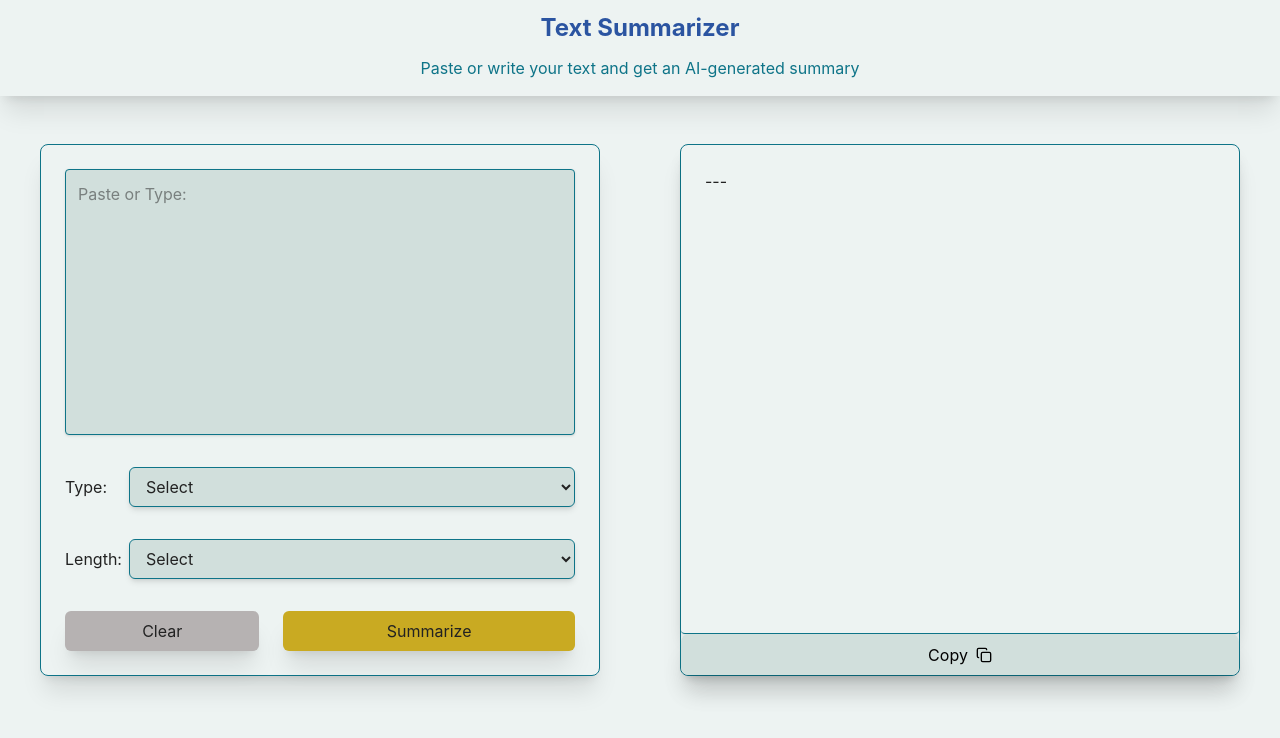
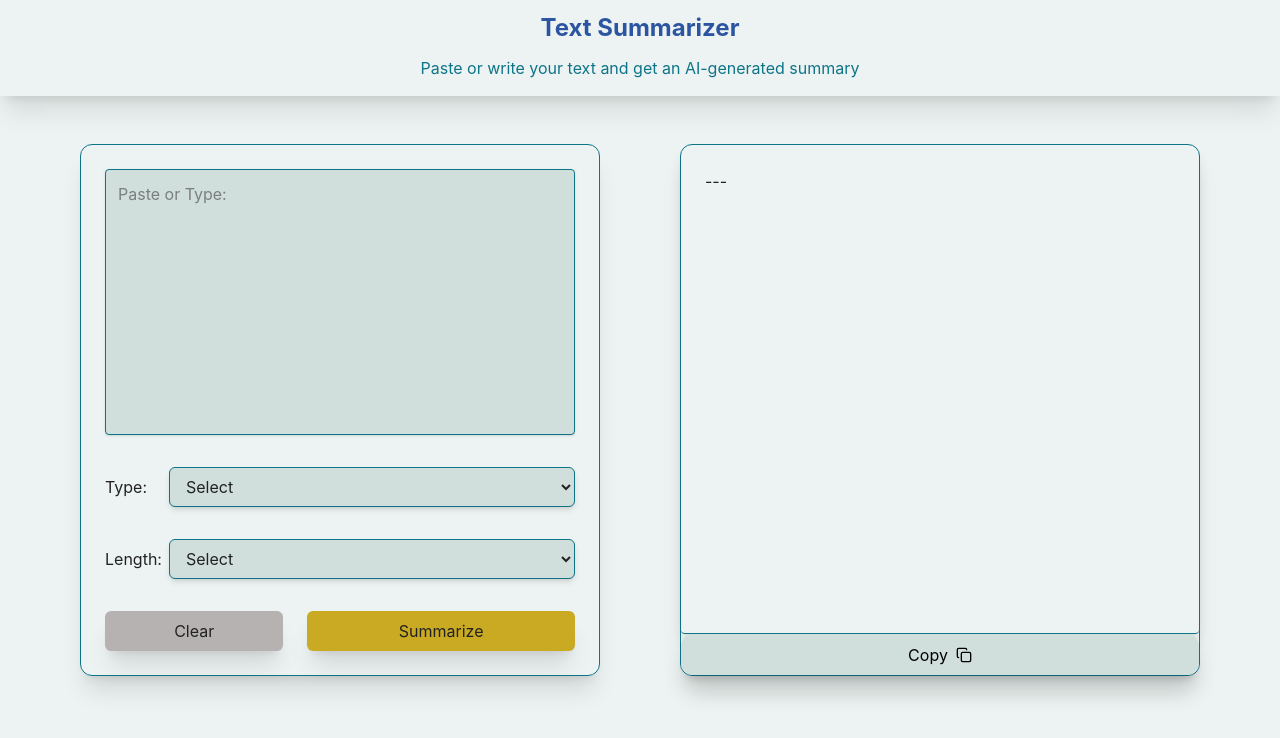
Before and after one commit to devesh7yadav/text-summarizer, a React (Vite) app in the folder frontend/: page / in a window 1280 px wide. Shown: the top 738 px of the page. Built offline with nearby package versions, Linux system fonts and the light colour scheme.

Commit message:
Added pointer cursor to buttons, fixed frontend crashing issues

```diff
--- a/frontend/src/MainPage.jsx
+++ b/frontend/src/MainPage.jsx
@@ -32,6 +32,7 @@ function MainPage() {
         if (formData.text === "" || formData.type === "" || formData.length === ""){
             setResult("Please fill all fields.")
         } else{
+            try {
                 setIsLoading(true);
                 const response = await fetch("http://localhost:5001/summarize", {
                     method: "POST",
@@ -47,12 +48,16 @@ function MainPage() {
 
                 if(!response.ok) {
                     setResult(data.message);
-                setIsLoading(false);
                     return;
                 }
 
+                setResult(data.summary);
+
+            } catch {
+                setResult("Something went wrong, try again later")
+            } finally {
                 setIsLoading(false);
-            setResult(data.summary);
+            }
         }
     }
 
@@ -64,6 +69,7 @@ function MainPage() {
             length: ""
         });
         setResult("---");
+        setIsLoading(false);
     }
 
     //Copies to clipboard
@@ -75,12 +81,12 @@ function MainPage() {
     }
 
     return (
-      <div className="grid place-items-center px-6">
+      <div className="grid place-items-center px-16">
 
-        <div className="grid grid-cols-1 md:grid-cols-2 gap-8 md:gap-20 my-6">
+        <div className="w-full max-w-7xl grid grid-cols-1 md:grid-cols-2 gap-8 md:gap-20 my-6">
 
             <div className="grid max-h-256">
-                <form onSubmit={handleSubmit} onReset={handleReset} className="grid grid-cols-1 h-full border border-[#0E7488] p-6 gap-y-8 rounded-lg shadow-xl">
+                <form onSubmit={handleSubmit} onReset={handleReset} className="grid grid-cols-1 h-full border border-[#0E7488] p-6 gap-y-8 rounded-xl shadow-xl">
 
                     <textarea
                         className="p-3 border border-[#0E7488] bg-[#d1dfdc] resize-none rounded-sm shadow-sm text-[#222222] focus:outline-none focus:ring-2 focus:ring-[#0E7488]"
@@ -99,7 +105,7 @@ function MainPage() {
                             name="type"
                             id="type"
                             onChange={handleChange}
-                            className="h-10 flex-1 border border-[#0E7488] text-sm md:text-base rounded-md shadow-md px-3 text-[#222222] bg-[#d1dfdc] focus:outline-none focus:ring-2 focus:ring-[#0E7488] hover:text-[#2B54A1]"
+                            className="h-10 flex-1 border border-[#0E7488] text-sm md:text-base rounded-md shadow-md px-3 text-[#222222] bg-[#d1dfdc] focus:outline-none focus:ring-2 focus:ring-[#0E7488] cursor-pointer hover:text-[#2B54A1]"
                         >
                             <option value="">Select</option>
                             <option value="Paragraphs">Paragraph</option>
@@ -113,7 +119,7 @@ function MainPage() {
                             name="length"
                             id="length"
                             onChange={handleChange}
-                            className="h-10 flex-1 border border-[#0E7488] text-sm md:text-base rounded-md shadow-md px-3 text-[#222222] bg-[#d1dfdc] focus:outline-none focus:ring-2 focus:ring-[#0E7488] hover:text-[#2B54A1]"
+                            className="h-10 flex-1 border border-[#0E7488] text-sm md:text-base rounded-md shadow-md px-3 text-[#222222] bg-[#d1dfdc] focus:outline-none focus:ring-2 focus:ring-[#0E7488] cursor-pointer hover:text-[#2B54A1]"
                         >
                             <option value="">Select</option>
                             <option value="Short">Short</option>
@@ -123,20 +129,20 @@ function MainPage() {
                     </div>
 
                     <div className="grid grid-cols-[2fr_3fr] gap-6 h-10">
-                        <button type="reset" className="rounded-md shadow-xl text-sm md:text-base text-[#222222] bg-[#b6b2b2] hover:text-[#edf6f4] hover:font-bold">Clear</button>
-                        <button type="submit" className="rounded-md shadow-xl text-sm md:text-base text-[#222222] bg-[#C9AA22] hover:text-[#edf6f4] hover:font-bold">Summarize</button>
+                        <button type="reset" className="rounded-md shadow-xl text-sm md:text-base text-[#222222] bg-[#b6b2b2] cursor-pointer hover:text-[#edf6f4] hover:font-bold">Clear</button>
+                        <button type="submit" className="rounded-md shadow-xl text-sm md:text-base text-[#222222] bg-[#C9AA22] cursor-pointer hover:text-[#edf6f4] hover:font-bold">Summarize</button>
                     </div>
 
                 </form>
             </div>
 
-            <div className="grid grid-rows-[12fr_1fr] h-full max-h-256 border border-[#0E7488] rounded-lg shadow-xl">
+            <div className="grid grid-rows-[12fr_1fr] h-full max-h-256 border border-[#0E7488] rounded-xl shadow-xl">
 
                 <div className="output-box border-b border-b-[#0E7488] overflow-y-auto p-6 rounded-sm shadow-lg text-[#222222] whitespace-pre-wrap">
                     {isLoading ? "Loading..." : result}
                 </div>
 
-                <button onClick={handleCopy} className="flex items-center justify-center gap-2 w-full bg-[#d1dfdc] rounded-lg shadow-xl hover:text-[#2B54A1] hover:font-bold">
+                <button onClick={handleCopy} className="flex items-center justify-center gap-2 w-full bg-[#d1dfdc] rounded-xl shadow-xl cursor-pointer hover:text-[#2B54A1] hover:font-bold">
                     {isCopied ? (
                         <>
                             Copied!
```
Also changed, not shown: frontend/Colours.txt, 1 other file (tests, documents, lock files or other folders). Lines whose indentation alone changed are shown as unchanged.
